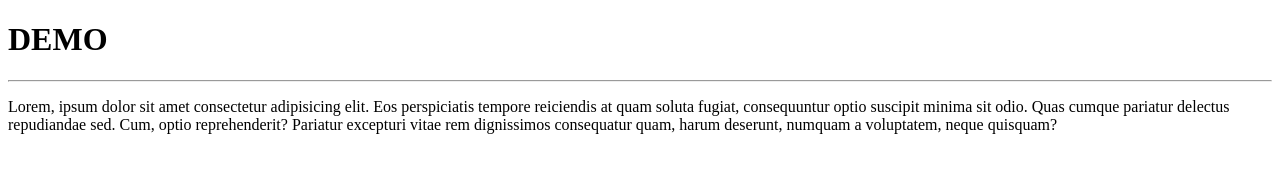
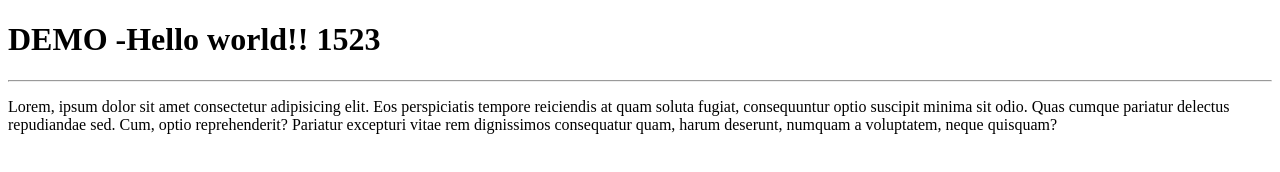
Before and after one commit to DeepikaaAPA/NETLIFY-DEMO, a plain HTML site: page index.html in a window 1280 px wide. Drawn offline with Linux system fonts and the light colour scheme.

Commit message:
adding changes

```diff
--- a/index.html
+++ b/index.html
@@ -6,7 +6,7 @@
     <title>Document</title>
   </head>
   <body>
-    <h1>DEMO</h1>
+    <h1>DEMO -Hello world!! 1523</h1>
     <hr />
 
     <p>
```
